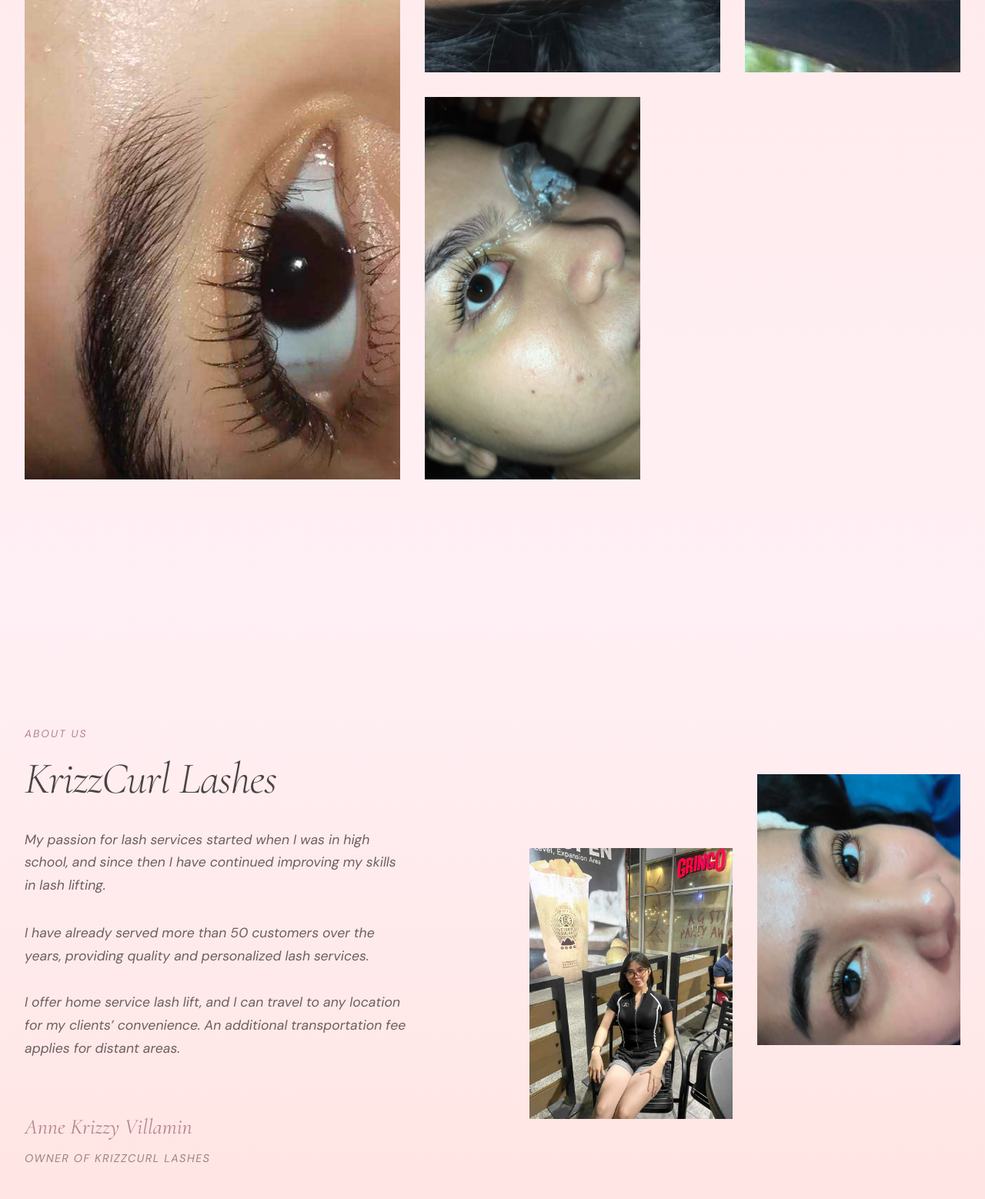
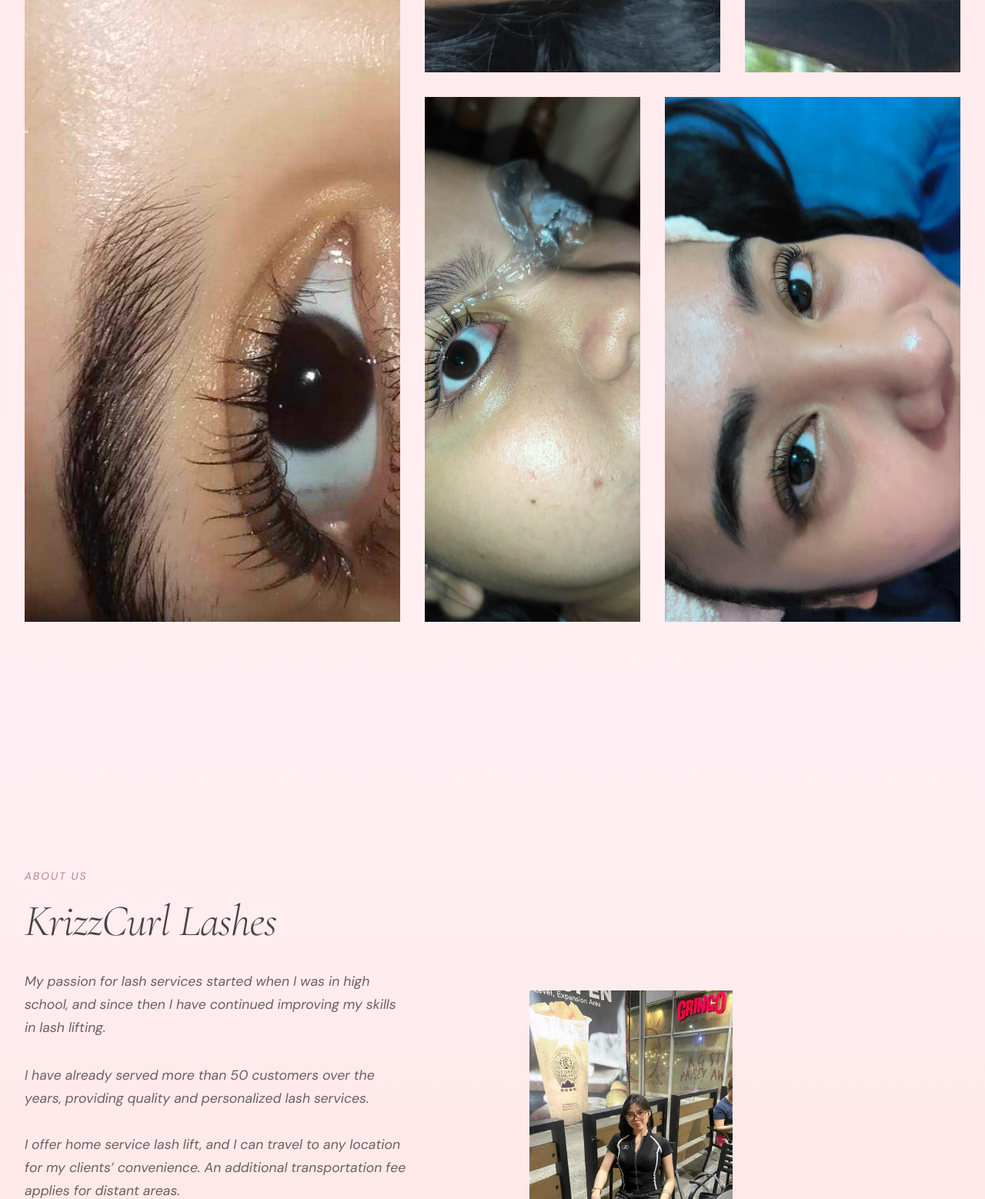
Before and after one commit to Krizzzyyy/KrizzyVillamin, a plain HTML site: page index.html in a window 1280 px wide. Shown: the part 2060-3618 px from the top of the page at 77% size. Drawn offline with nearby package versions, Linux system fonts and the light colour scheme.

Commit message:
Add files via upload

```diff
--- a/index.html
+++ b/index.html
@@ -115,6 +115,12 @@ A lash lift is a semi-permanent treatment that curls your natural lashes from th
                     </div>
 
                 </div>
+                 <div class="collection-item">
+                    <div class="collection-image">
+                        <img src="images/pic-01.jpg">
+                    </div>
+
+                </div>
             </div>
         </div>
     </section>
@@ -145,9 +151,6 @@ A lash lift is a semi-permanent treatment that curls your natural lashes from th
             <div class="story-images">
                 <div class="story-image">
                     <img src="images/krizz.jpg" alt="Lash work 1">
-                </div>
-                <div class="story-image">
-                    <img src="images/pic-01.jpg" alt="Lash work 2">
                 </div>
             </div>
         </div>
--- a/style.css
+++ b/style.css
@@ -652,7 +652,7 @@ a {
 
 .story-images {
     display: grid;
-    grid-template-columns: 1fr 1fr;
+    grid-template-columns: 2fr 2fr;
     gap: var(--space-md);
     position: relative;
 }
```
